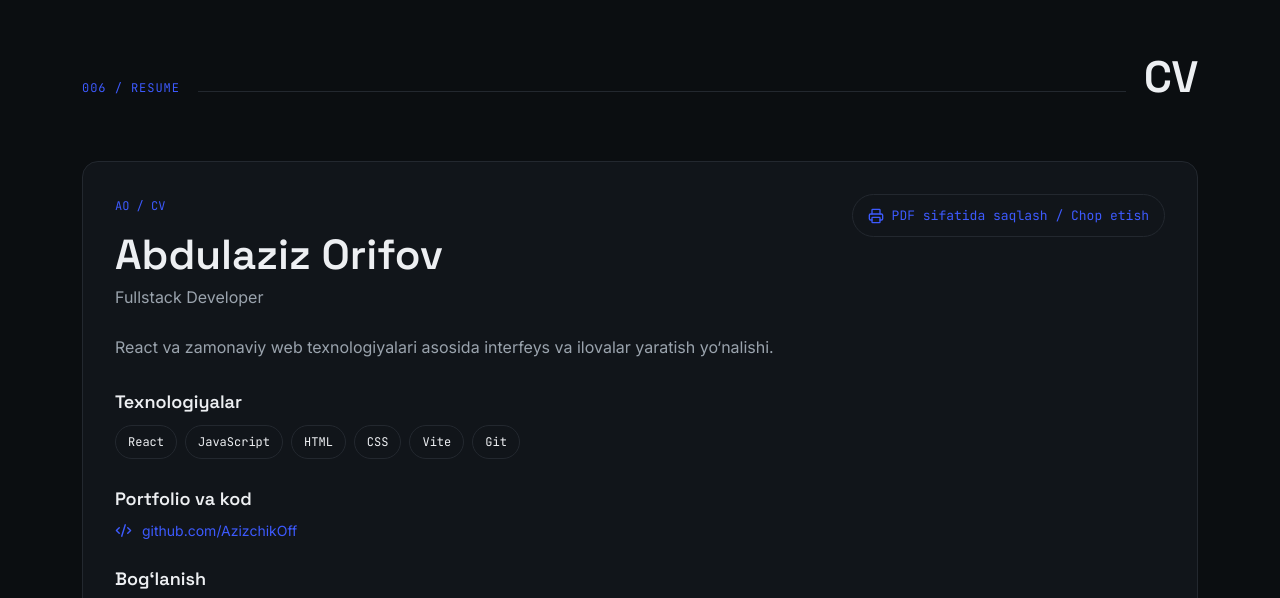
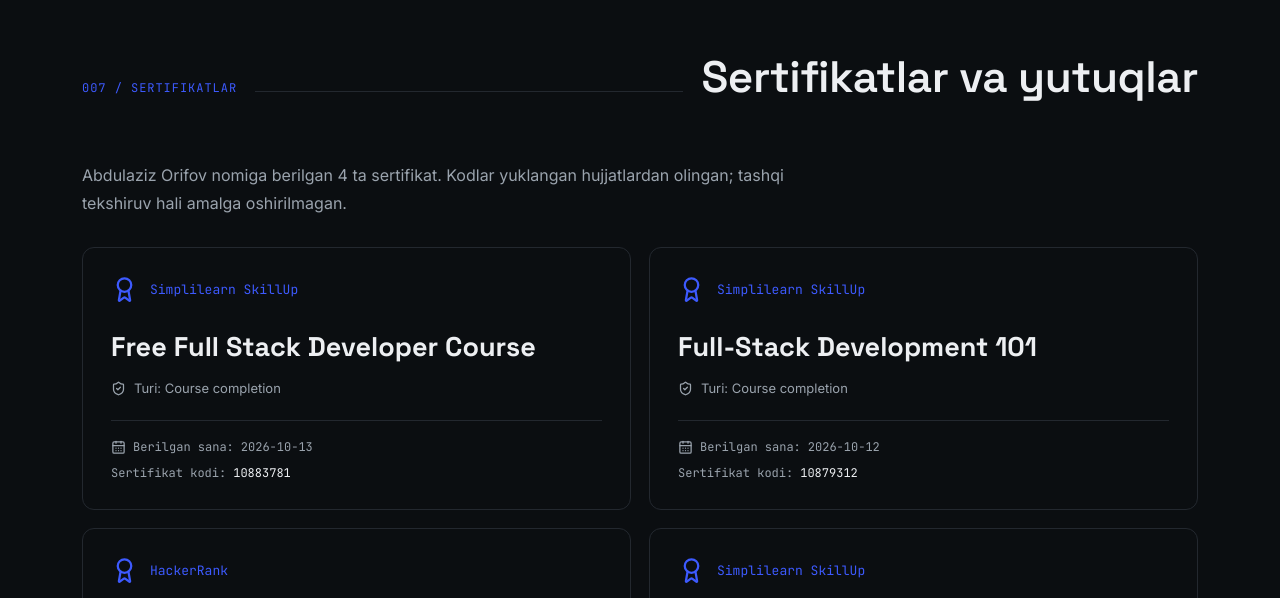
Before and after one commit to AzizchikOff/ao.dev, a React (Vite) app: page / in a window 1280 px wide. Shown: the part 5902-6500 px from the top of the page. Built offline with nearby package versions, Linux system fonts and the light colour scheme.

Commit message:
feat: link certificates section in portfolio navigation

```diff
--- a/src/App.jsx
+++ b/src/App.jsx
@@ -11,6 +11,7 @@ import Playground from "./components/Playground";
 import CommandPalette from "./components/CommandPalette";
 import Blog from "./components/Blog";
 import Resume from "./components/Resume";
+import Certificates from "./components/Certificates";
 
 export default function App() {
   return (
@@ -27,6 +28,7 @@ export default function App() {
         <Experience />
         <Playground />
         <Blog />
+        <Certificates />
         <Resume />
         <Contact />
       </main>
```
